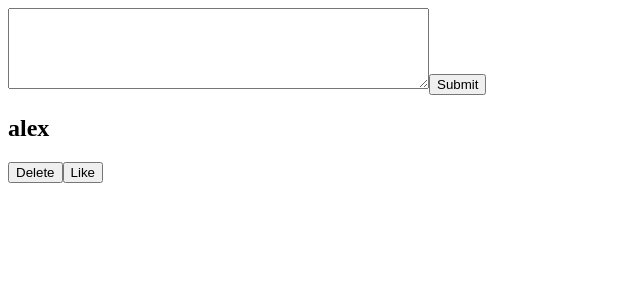
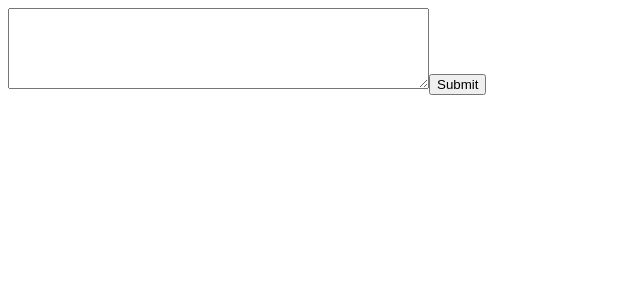
Before and after one commit to alexangria1992/chapter-1, a React (Create React App) app: page / in a window 1280 px wide. Shown: the top 300 px of the page, without its empty margins (0-640 px from the left). Built offline with nearby package versions, Linux system fonts and the light colour scheme.

Commit message:
rendering multiple components tutorial

```diff
--- a/src/App.js
+++ b/src/App.js
@@ -11,7 +11,7 @@
   return (
     <div>
       <CreateTweet textInput={textInput} setTextInput={setTextInput} tweets={tweets} setTweets={setTweets}/>
-      <TweetList  name={name} tweets={tweets}/>
+      <TweetList  name={name} tweets={tweets} setTweets={setTweets}/>
 
     </div>
   );
--- a/src/components/Tweet.js
+++ b/src/components/Tweet.js
@@ -1,11 +1,14 @@
 import React from 'react';
 
-const Tweet = ({name, tweets}) => {
+const Tweet = ({name, tweet, tweets, setTweets}) => {
+    const deleteTweet = () => {
+       setTweets(tweets.filter((t) => t !== tweet ))
+    }
     return(
         <div className="tweet">
             <h2>{name}</h2>
-            <h3>{tweets}</h3>
-            <button>Delete</button>
+            <h3>{tweet}</h3>
+            <button onClick= {deleteTweet}>Delete</button>
             <button>Like</button>
       </div>
 
--- a/src/components/TweetList.js
+++ b/src/components/TweetList.js
@@ -1,10 +1,15 @@
 import React from 'react';
 import Tweet from './Tweet';
-const TweetList = ({name, tweets}) => {
+const TweetList = ({name, tweets, setTweets}) => {
     return(
         <div className="tweet-list">
-            <Tweet name={name} tweets={tweets}/>
-
+            {tweets.map((tweet) =>
+            (<Tweet
+            setTweets={setTweets}
+             name={name}
+             tweet={tweet}
+             tweets={tweets} />
+             ))}
         </div>
 
 
```
